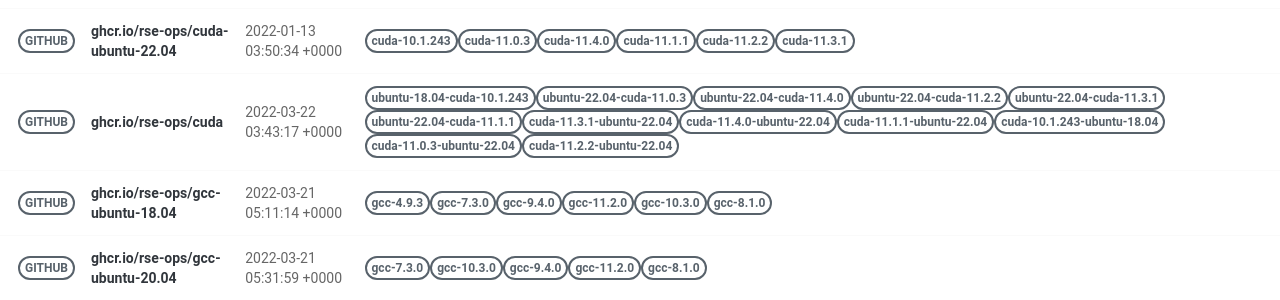
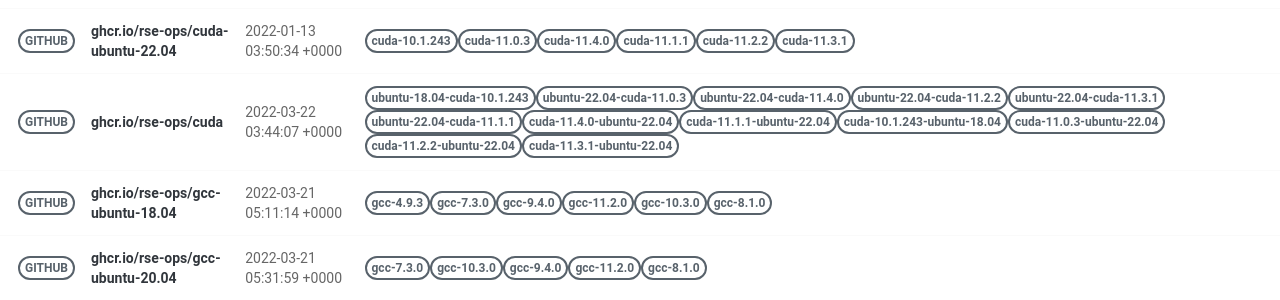
Before and after one commit to rse-ops/docker-images, a Jekyll site: the page built from pages/index.md, in a window 1280 px wide. Shown: the part 421-721 px from the top of the page. Built offline with Jekyll 4.4.1, drawn with Linux system fonts in a browser that asks for light colours; nearby versions of some CDN libraries.

Commit message:
Automated push to update library 2022-03-22

```diff
--- a/_library/ghcr.io-rse-ops-cuda.md
+++ b/_library/ghcr.io-rse-ops-cuda.md
@@ -1,7 +1,7 @@
 ---
 layout: container
 name: ghcr.io/rse-ops/cuda
-updated_at: 2022-03-22 03:43:17.488598
+updated_at: 2022-03-22 03:44:07.693835
 
 
 container_url: https://github.com/orgs/rse-ops/packages/container/package/cuda
```
Also changed, not shown: other parts of _library/ghcr.io-rse-ops-cuda.md (+3 -3 lines).
